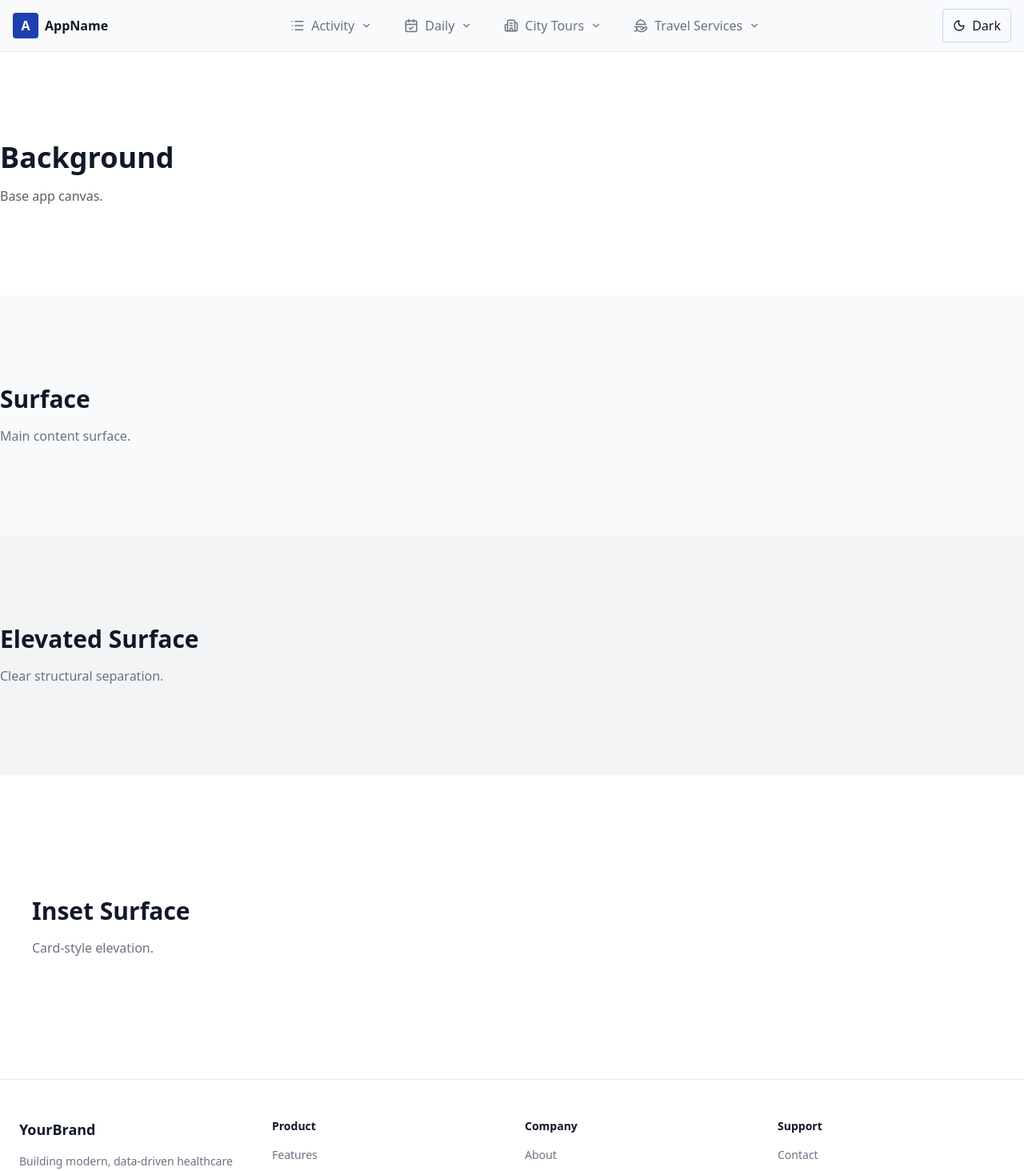
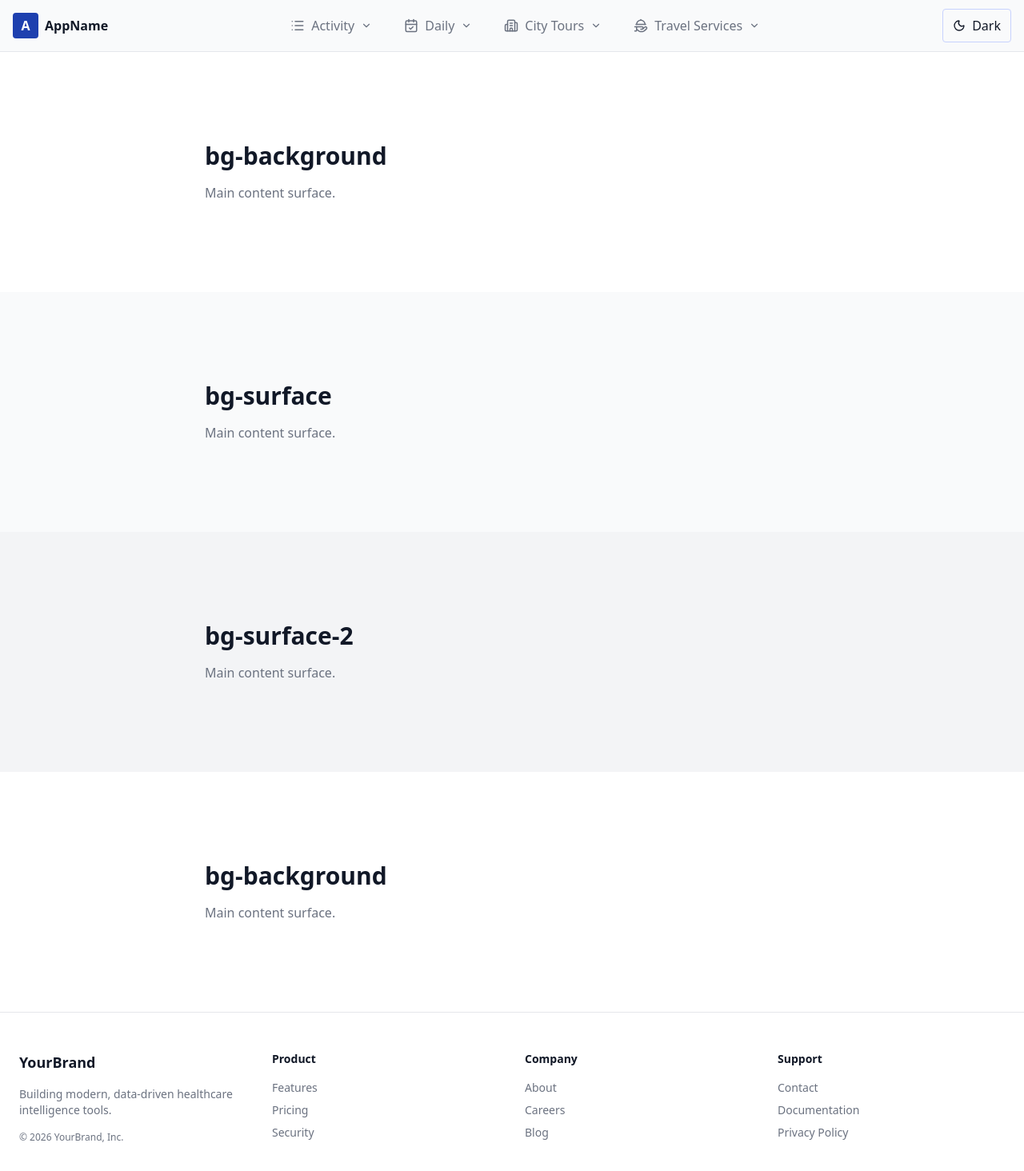
Before and after one commit to PrimeTimeTran/next-tourism, a Next.js app: page /design-kit/1 in a window 1280 px wide. Shown: the top 1464 px of the page at 80% size. Built offline with nearby package versions, Linux system fonts and the light colour scheme.

Commit message:
Add section bg alternating

```diff
--- a/app/design-kit/1/page.tsx
+++ b/app/design-kit/1/page.tsx
@@ -1,39 +1,33 @@
+function Section({ bg, children }: { bg: string; children: React.ReactNode }) {
+  return (
+    <section className={bg}>
+      <div className='container px-6 py-20 md:px-64 md:py-28'>{children}</div>
+    </section>
+  )
+}
+
 export default function One() {
   return (
     <div>
-      {/* Section 1 — Canvas */}
-      <section className='py-20 md:py-28 bg-background'>
-        <div className='container'>
-          <h1 className='text-4xl font-semibold mb-4'>Background</h1>
-          <p className='text-on-background/70'>Base app canvas.</p>
-        </div>
-      </section>
+      <Section bg='bg-background'>
+        <h2 className='text-3xl font-semibold mb-4'>bg-background</h2>
+        <p className='text-on-surface-muted'>Main content surface.</p>
+      </Section>
 
-      {/* Section 2 — Primary section surface */}
-      <section className='py-20 md:py-28 bg-surface'>
-        <div className='container'>
-          <h2 className='text-3xl font-semibold mb-4'>Surface</h2>
-          <p className='text-on-surface-muted'>Main content surface.</p>
-        </div>
-      </section>
+      <Section bg='bg-surface'>
+        <h2 className='text-3xl font-semibold mb-4'>bg-surface</h2>
+        <p className='text-on-surface-muted'>Main content surface.</p>
+      </Section>
 
-      {/* Section 3 — Elevated surface */}
-      <section className='py-20 md:py-28 bg-surface-2'>
-        <div className='container'>
-          <h2 className='text-3xl font-semibold mb-4'>Elevated Surface</h2>
-          <p className='text-on-surface-muted'>Clear structural separation.</p>
-        </div>
-      </section>
+      <Section bg='bg-surface-2'>
+        <h2 className='text-3xl font-semibold mb-4'>bg-surface-2</h2>
+        <p className='text-on-surface-muted'>Main content surface.</p>
+      </Section>
 
-      {/* Section 4 — Canvas + inset */}
-      <section className='py-20 md:py-28 bg-background'>
-        <div className='container'>
-          <div className='rounded-2xl bg-surface-1 p-10'>
-            <h2 className='text-3xl font-semibold mb-4'>Inset Surface</h2>
-            <p className='text-on-surface-muted'>Card-style elevation.</p>
-          </div>
-        </div>
-      </section>
+      <Section bg='bg-background'>
+        <h2 className='text-3xl font-semibold mb-4'>bg-background</h2>
+        <p className='text-on-surface-muted'>Main content surface.</p>
+      </Section>
     </div>
   )
 }
```
